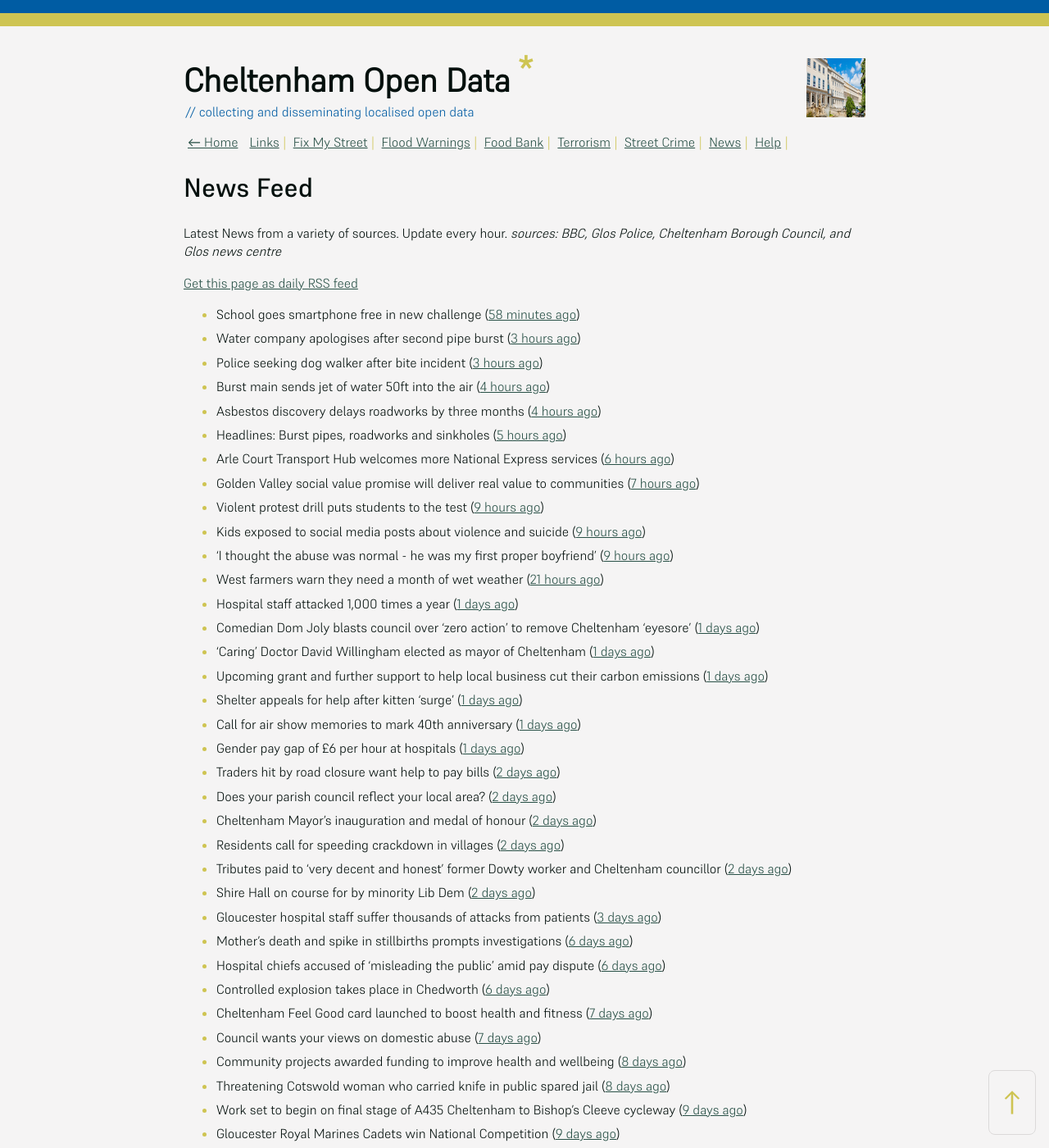
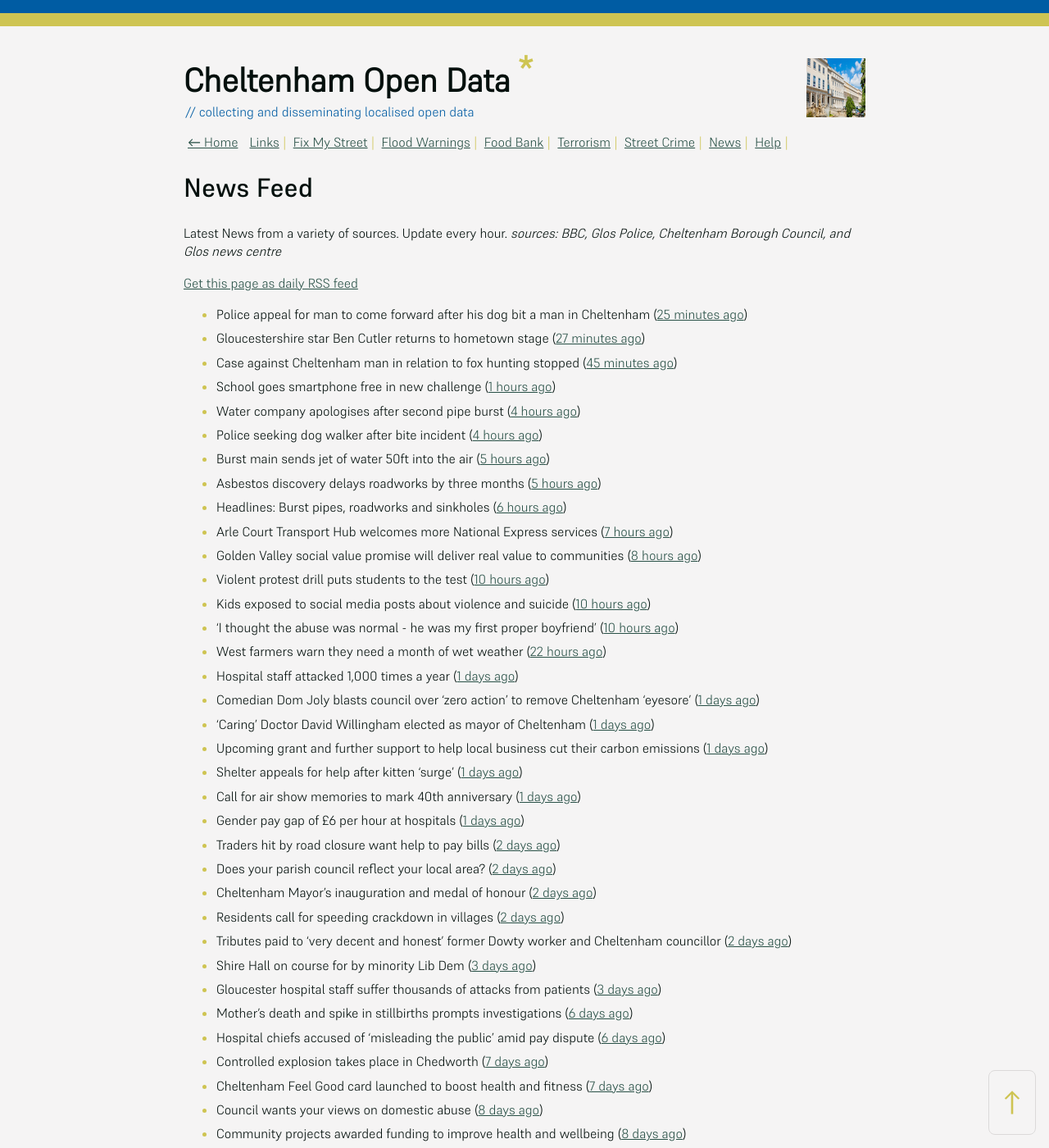
Before and after one commit to mat-0/cheltenham-open-data, a Jekyll site: the page built from _pages/news.md, in a window 1280 px wide and 1400 px high. Shown: the whole window at 82% size. Built offline with Jekyll 4.4.1, drawn with Linux system fonts in a browser that asks for light colours; some of the changed text lies outside the part shown.

Commit message:
Updated 2025-05-15 15:57:53

```diff
--- a/_pages/news.md
+++ b/_pages/news.md
@@ -12,18 +12,21 @@ _sources: BBC, Glos Police, Cheltenham Borough Council, and Glos news centre_
 [Get this page as daily RSS feed](/daily.rss)
 
 <!-- news_marker starts -->
-- School goes smartphone free in new challenge ([58 minutes ago](https://www.bbc.com/news/articles/cwy388p033eo))
-- Water company apologises after second pipe burst ([3 hours ago](https://www.bbc.com/news/articles/cn0g1jygjq1o))
-- Police seeking dog walker after bite incident ([3 hours ago](https://www.bbc.com/news/articles/cwy37dejxd0o))
-- Burst main sends jet of water 50ft into the air ([4 hours ago](https://www.bbc.com/news/articles/cd620lyqqnqo))
-- Asbestos discovery delays roadworks by three months ([4 hours ago](https://www.bbc.com/news/articles/c0j7158dyevo))
-- Headlines: Burst pipes, roadworks and sinkholes ([5 hours ago](https://www.bbc.com/news/articles/c3e51154k5vo))
-- Arle Court Transport Hub welcomes more National Express services ([6 hours ago](https://gloucesternewscentre.co.uk/arle-court-transport-hub-welcomes-more-national-express-services/))
-- Golden Valley social value promise will deliver real value to communities ([7 hours ago](https://www.cheltenham.gov.uk/news/article/3011/golden_valley_social_value_promise_will_deliver_real_value_to_communities))
-- Violent protest drill puts students to the test ([9 hours ago](https://www.bbc.com/news/articles/cp92nl2yne8o))
-- Kids exposed to social media posts about violence and suicide ([9 hours ago](https://www.bbc.com/news/articles/c0r1gpr0ezwo))
-- 'I thought the abuse was normal - he was my first proper boyfriend' ([9 hours ago](https://www.bbc.com/news/articles/czj47g8kkm9o))
-- West farmers warn they need a month of wet weather ([21 hours ago](https://www.bbc.com/news/articles/c331dj5x2kpo))
+- Police appeal for man to come forward after his dog bit a man in Cheltenham ([25 minutes ago](https://gloucesternewscentre.co.uk/police-appeal-for-man-to-come-forward-after-his-dog-bit-a-man-in-cheltenham/))
+- Gloucestershire star Ben Cutler returns to hometown stage ([27 minutes ago](https://gloucesternewscentre.co.uk/gloucestershire-star-ben-cutler-returns-to-hometown-stage/))
+- Case against Cheltenham man in relation to fox hunting stopped ([45 minutes ago](https://gloucesternewscentre.co.uk/case-against-cheltenham-man-in-relation-to-fox-hunting-stopped/))
+- School goes smartphone free in new challenge ([1 hours ago](https://www.bbc.com/news/articles/cwy388p033eo))
+- Water company apologises after second pipe burst ([4 hours ago](https://www.bbc.com/news/articles/cn0g1jygjq1o))
+- Police seeking dog walker after bite incident ([4 hours ago](https://www.bbc.com/news/articles/cwy37dejxd0o))
+- Burst main sends jet of water 50ft into the air ([5 hours ago](https://www.bbc.com/news/articles/cd620lyqqnqo))
+- Asbestos discovery delays roadworks by three months ([5 hours ago](https://www.bbc.com/news/articles/c0j7158dyevo))
+- Headlines: Burst pipes, roadworks and sinkholes ([6 hours ago](https://www.bbc.com/news/articles/c3e51154k5vo))
+- Arle Court Transport Hub welcomes more National Express services ([7 hours ago](https://gloucesternewscentre.co.uk/arle-court-transport-hub-welcomes-more-national-express-services/))
+- Golden Valley social value promise will deliver real value to communities ([8 hours ago](https://www.cheltenham.gov.uk/news/article/3011/golden_valley_social_value_promise_will_deliver_real_value_to_communities))
+- Violent protest drill puts students to the test ([10 hours ago](https://www.bbc.com/news/articles/cp92nl2yne8o))
+- Kids exposed to social media posts about violence and suicide ([10 hours ago](https://www.bbc.com/news/articles/c0r1gpr0ezwo))
+- 'I thought the abuse was normal - he was my first proper boyfriend' ([10 hours ago](https://www.bbc.com/news/articles/czj47g8kkm9o))
+- West farmers warn they need a month of wet weather ([22 hours ago](https://www.bbc.com/news/articles/c331dj5x2kpo))
 - Hospital staff attacked 1,000 times a year ([1 days ago](https://www.bbc.com/news/articles/cjdznk3ve87o))
 - Comedian Dom Joly blasts council over ‘zero action’ to remove Cheltenham ‘eyesore’ ([1 days ago](https://gloucesternewscentre.co.uk/comedian-dom-joly-blasts-council-over-zero-action-to-remove-cheltenham-eyesore/))
 - ‘Caring’ Doctor David Willingham elected as mayor of Cheltenham ([1 days ago](https://gloucesternewscentre.co.uk/caring-doctor-david-willingham-elected-as-mayor-of-cheltenham/))
@@ -36,15 +39,15 @@ _sources: BBC, Glos Police, Cheltenham Borough Council, and Glos news centre_
 - Cheltenham Mayor’s inauguration and medal of honour ([2 days ago](https://www.cheltenham.gov.uk/news/article/3008/cheltenham_mayors_inauguration_and_medal_of_honour))
 - Residents call for speeding crackdown in villages ([2 days ago](https://www.bbc.com/news/articles/cvg9x4v3k7jo))
 - Tributes paid to ‘very decent and honest’ former Dowty worker and Cheltenham councillor ([2 days ago](https://gloucesternewscentre.co.uk/tributes-paid-to-very-decent-and-honest-former-dowty-worker-and-cheltenham-councillor/))
-- Shire Hall on course for by minority Lib Dem ([2 days ago](https://gloucesternewscentre.co.uk/shire-hall-on-course-for-by-minority-lib-dem/))
+- Shire Hall on course for by minority Lib Dem ([3 days ago](https://gloucesternewscentre.co.uk/shire-hall-on-course-for-by-minority-lib-dem/))
 - Gloucester hospital staff suffer thousands of attacks from patients ([3 days ago](https://gloucesternewscentre.co.uk/gloucester-hospital-staff-suffer-thousands-of-attacks-from-patients/))
 - Mother’s death and spike in stillbirths prompts investigations ([6 days ago](https://gloucesternewscentre.co.uk/mothers-death-and-spike-in-stillbirths-prompts-investigations/))
 - Hospital chiefs accused of ‘misleading the public’ amid pay dispute ([6 days ago](https://gloucesternewscentre.co.uk/hospital-chiefs-accused-of-misleading-the-public-amid-pay-dispute/))
-- Controlled explosion takes place in Chedworth ([6 days ago](https://gloucesternewscentre.co.uk/controlled-explosion-takes-place-in-chedworth/))
+- Controlled explosion takes place in Chedworth ([7 days ago](https://gloucesternewscentre.co.uk/controlled-explosion-takes-place-in-chedworth/))
 - Cheltenham Feel Good card launched to boost health and fitness ([7 days ago](https://www.cheltenham.gov.uk/news/article/3007/cheltenham_feel_good_card_launched_to_boost_health_and_fitness))
-- Council wants your views on domestic abuse ([7 days ago](https://gloucesternewscentre.co.uk/council-wants-your-views-on-domestic-abuse/))
+- Council wants your views on domestic abuse ([8 days ago](https://gloucesternewscentre.co.uk/council-wants-your-views-on-domestic-abuse/))
 - Community projects awarded funding to improve health and wellbeing ([8 days ago](https://www.cheltenham.gov.uk/news/article/3006/community_projects_awarded_funding_to_improve_health_and_wellbeing))
-- Threatening Cotswold woman who carried knife in public spared jail ([8 days ago](https://gloucesternewscentre.co.uk/threatening-cotswold-woman-who-carried-knife-in-public-spared-jail/))
+- Threatening Cotswold woman who carried knife in public spared jail ([9 days ago](https://gloucesternewscentre.co.uk/threatening-cotswold-woman-who-carried-knife-in-public-spared-jail/))
 - Work set to begin on final stage of A435 Cheltenham to Bishop’s Cleeve cycleway ([9 days ago](https://gloucesternewscentre.co.uk/work-set-to-begin-on-final-stage-of-a435-cheltenham-to-bishops-cleeve-cycleway/))
 - Gloucester Royal Marines Cadets win National Competition ([9 days ago](https://gloucesternewscentre.co.uk/gloucester-royal-marines-cadets-win-national-competition/))
 - Bowls: Gloucestershire finally put to bed their last remaining competition of season ([9 days ago](https://gloucesternewscentre.co.uk/bowls-gloucestershire-finally-put-to-bed-their-last-remaining-competition-of-season/))
@@ -56,9 +59,6 @@ _sources: BBC, Glos Police, Cheltenham Borough Council, and Glos news centre_
 - Man pleads guilty to multiple thefts from vehicles in Cheltenham ([12 days ago](https://gloucesternewscentre.co.uk/man-pleads-guilty-to-multiple-thefts-from-vehicles-in-cheltenham/))
 - Cotswold mum calls on Bromford Housing to fix ‘deathtrap’ garden ([12 days ago](https://gloucesternewscentre.co.uk/cotswold-mum-calls-on-bromford-housing-to-fix-deathtrap-garden/))
 - Vote 2025: Lib Dems win elections but fall one seat short of overall control at Shire Hall ([12 days ago](https://gloucesternewscentre.co.uk/vote-2025-lib-dems-win-elections-but-fall-one-seat-short-of-overall-control-at-shire-hall/))
-- Cavendish House owners ‘committed’ to redevelopment amid disappointment over lack of progress ([15 days ago](https://gloucesternewscentre.co.uk/cavendish-house-owners-committed-to-redevelopment-amid-disappointment-over-lack-of-progress/))
-- Battle plan shows Tory target seats and paper candidates for Shire Hall polls ([15 days ago](https://gloucesternewscentre.co.uk/battle-plan-shows-tory-target-seats-and-paper-candidates-for-shire-hall-polls/))
-- Man dies following collision on A417 ([15 days ago](https://gloucesternewscentre.co.uk/man-dies-following-collision-on-a417/))
 - Cheltenham Borough Council invites community input on new trees strategy ([23 days ago](https://www.cheltenham.gov.uk/news/article/3005/cheltenham_borough_council_invites_community_input_on_new_trees_strategy))
 - Media statement about the Citrus Hotel ([27 days ago](https://www.cheltenham.gov.uk/news/article/3004/media_statement_about_the_citrus_hotel))
 
```
Also changed, not shown: _data/flood.json (+5 -69 lines), index.md (+5 -5 lines).
